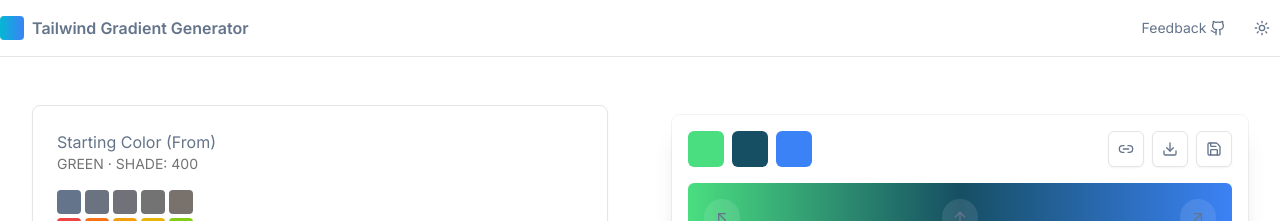
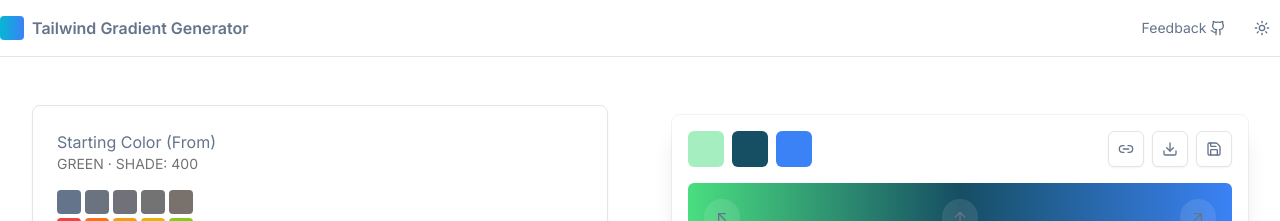
Before and after one commit to roberthgnz/tailwind-gradient-generator, a React (Vite) app: page / in a window 1280 px wide. Shown: the top 221 px of the page. Built offline with nearby package versions, Linux system fonts and the light colour scheme.

Commit message:
chore: conditionally render EyeOff component based on gradient stop key

```diff
--- a/src/components/gradient-preview.tsx
+++ b/src/components/gradient-preview.tsx
@@ -48,17 +48,20 @@ export function GradientPreview({
                                 variant={'ghost'}
                                 size="icon"
                                 className="group"
+                                disabled={key === 'start'}
                                 style={{
                                     backgroundColor: getTextColor(gradient[key as GradientStop]),
                                 }}
                                 onClick={() => dispatch(toggleGradient({ stop: key as GradientStop }))}
                             >
+                                {key !== 'start' && (
                                     <EyeOff
                                         className={cn(
                                             'opacity-0 group-hover:opacity-100 size-4 text-[#ffffff95] transition-all',
                                             !gradient[key as GradientStop].active && 'opacity-100',
                                         )}
                                     />
+                                )}
                             </Button>
                         ))}
                     </div>
```
Lines whose indentation alone changed are shown as unchanged.
